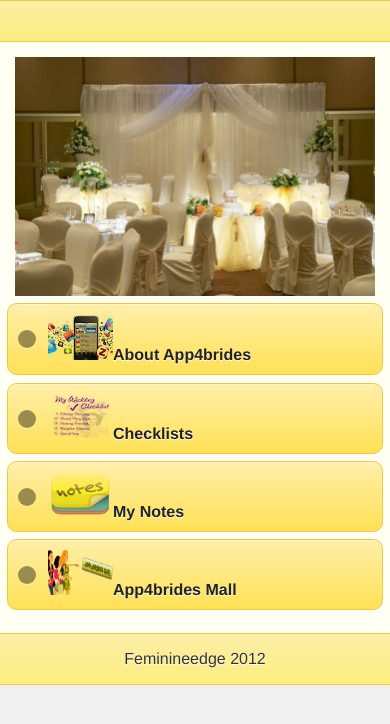
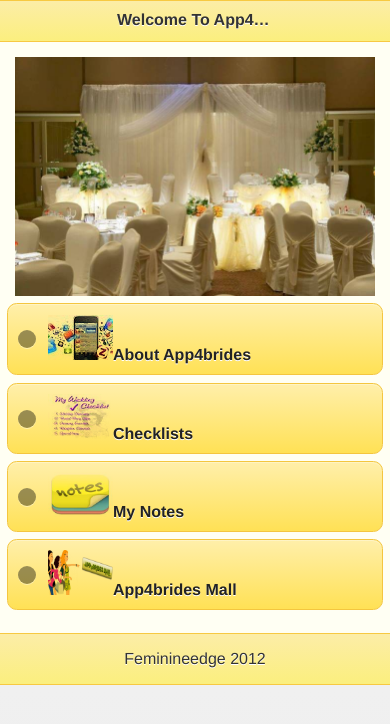
Before and after one commit to Aramide/tell, a plain HTML site: page index.html in a window 390 px wide. Drawn offline with Linux system fonts and the light colour scheme; some packages are replaced by stand-ins of ours; no server answers.

Commit message:
Update index.html

```diff
--- a/index.html
+++ b/index.html
@@ -28,7 +28,7 @@
 <div data-role="page" id="one">
 
 	<div data-role="header" data-position="fixed" data-theme="e">
-		<h3> </h3>
+		<h3> Welcome To App4brides</h3>
 	</div><!-- /header -->
 
 
```
